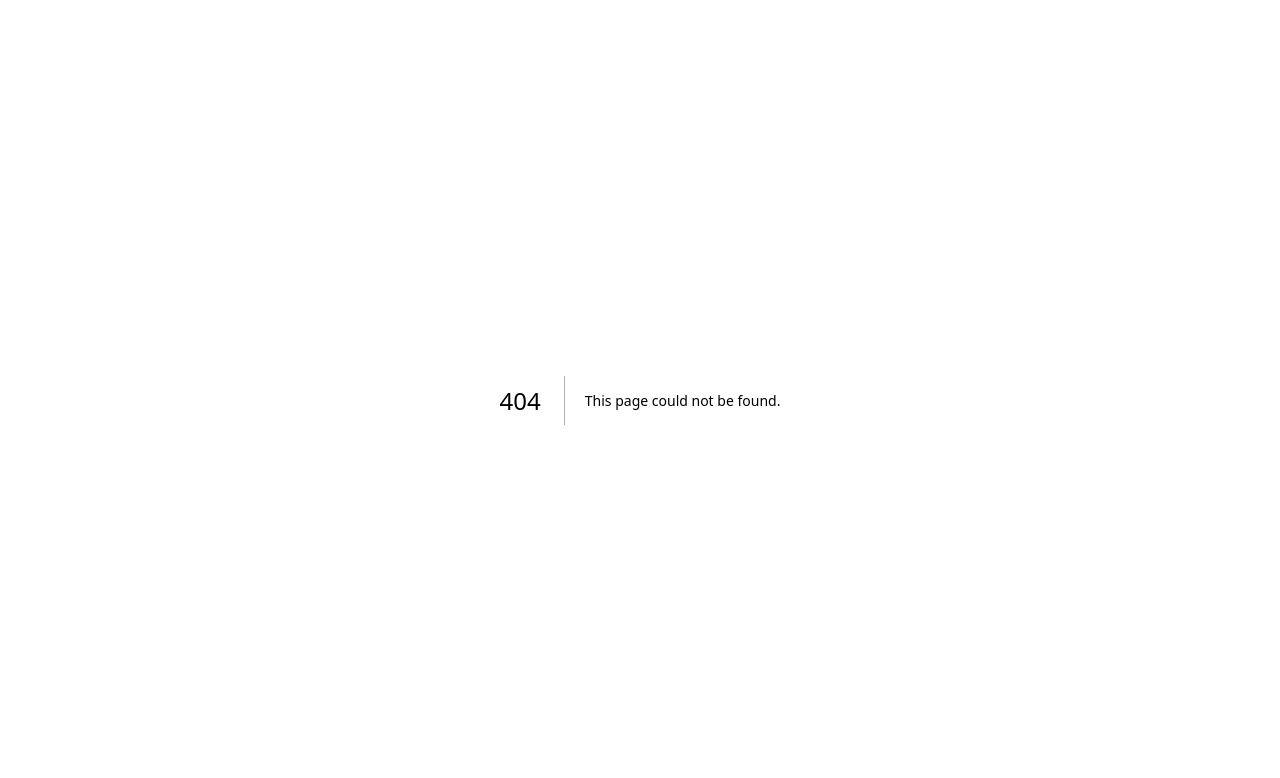
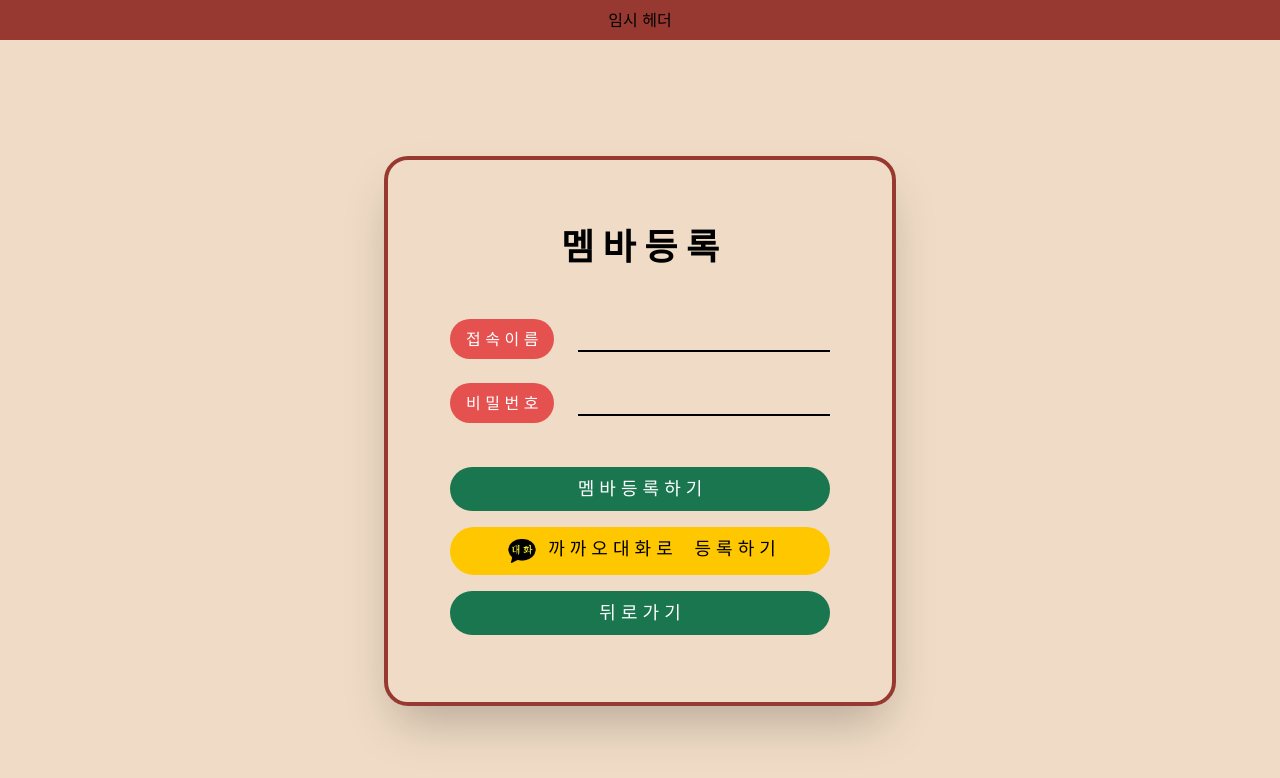
Before and after one commit to 2hanbyeol1/munhwa-yeolcha, a Next.js app: page /signup in a window 1280 px wide. Before the commit this address had no page. Shown: the top 778 px of the page. Built offline with nearby package versions, Linux system fonts and the light colour scheme.

Commit message:
Feat: 로그인 & 회원가입 페이지 UI 완료

```diff
--- /dev/null
+++ b/src/app/(provider)/(home)/login/page.tsx
@@ -0,0 +1,38 @@
+import Link from "next/link";
+import React from "react";
+
+const LoginPage = () => {
+  return (
+    <div className="flex items-center justify-center mt-[100px]">
+      <div className="rounded-3xl w-full max-w-lg h-[550px] border-4 border-dark-red shadow-2xl flex flex-col gap-10 items-center justify-center">
+        <h2 className="text-4xl font-bold mb-8 text-center ">접 속 하 기</h2>
+        <div className="mb-6 space-y-6">
+          <div className="flex items-center space-x-6 w-[380px]">
+            <label className="bg-coral text-white px-4 py-2 rounded-full whitespace-nowrap">접 속 이 름</label>
+            <input type="text" className="bg-beige text-center flex-grow border-b-2 border-black focus:outline-none" />
+          </div>
+          <div className="flex items-center space-x-6">
+            <label className="bg-coral text-white px-4 py-2 rounded-full whitespace-nowrap">비 밀 번 호</label>
+            <input
+              type="password"
+              className="bg-beige text-center flex-grow border-b-2 border-black focus:outline-none"
+            />
+          </div>
+        </div>
+        <div className="flex flex-col items-center space-y-4">
+          <button className="w-[380px] bg-green text-white py-2 rounded-full text-lg hover:bg-hover-green transition duration-300">
+            들 어 가 기
+          </button>
+          <Link
+            href={"/signup"}
+            className="w-[380px] text-center bg-green text-white py-2 rounded-full text-lg hover:bg-hover-green transition duration-300"
+          >
+            멤 바 등 록
+          </Link>
+        </div>
+      </div>
+    </div>
+  );
+};
+
+export default LoginPage;
--- /dev/null
+++ b/src/app/(provider)/(home)/signup/page.tsx
@@ -0,0 +1,42 @@
+import Link from "next/link";
+import React from "react";
+
+const SignUpPage = () => {
+  return (
+    <div className="flex items-center justify-center mt-[100px]">
+      <div className="rounded-3xl w-full max-w-lg h-[550px] border-4 border-dark-red shadow-2xl flex flex-col gap-5 items-center justify-center">
+        <h2 className="text-4xl font-bold mb-8 text-center ">멤 바 등 록</h2>
+        <div className="mb-6 space-y-6">
+          <div className="flex items-center space-x-6 w-[380px]">
+            <label className="bg-coral text-white px-4 py-2 rounded-full whitespace-nowrap">접 속 이 름</label>
+            <input type="text" className="bg-beige text-center flex-grow border-b-2 border-black focus:outline-none" />
+          </div>
+          <div className="flex items-center space-x-6">
+            <label className="bg-coral text-white px-4 py-2 rounded-full whitespace-nowrap">비 밀 번 호</label>
+            <input
+              type="password"
+              className="bg-beige text-center flex-grow border-b-2 border-black focus:outline-none"
+            />
+          </div>
+        </div>
+        <div className="flex flex-col items-center space-y-4">
+          <button className="w-[380px] text-lg bg-green text-white py-2 rounded-full hover:bg-hover-green transition duration-300">
+            멤 바 등 록 하 기
+          </button>
+          <button className="flex justify-center gap-2 w-[380px] text-lg bg-yellow py-2 rounded-full hover:bg-hover-green transition duration-300">
+            <img src="/images/kakaologo.png" alt="Kakao Logo" className="w-9 h-8" />
+            <span>까 까 오 대 화 로ㅤ 등 록 하 기</span>
+          </button>
+          <Link
+            href={"/login"}
+            className="w-[380px] text-center text-lg bg-green text-white py-2 rounded-full hover:bg-hover-green transition duration-300"
+          >
+            뒤 로 가 기
+          </Link>
+        </div>
+      </div>
+    </div>
+  );
+};
+
+export default SignUpPage;
--- a/tailwind.config.ts
+++ b/tailwind.config.ts
@@ -9,10 +9,13 @@ const config: Config = {
   theme: {
     colors: {
       "dark-red": "#973931",
-      coral: "#25514F",
+      coral: "#E5514F",
       beige: "#F0DCC6",
       green: "#1A764F",
-      "withered-diamond": "#76939E"
+      "withered-diamond": "#76939E",
+      "hover-green": "#2BD58D",
+      white: "#FFFFFF",
+      yellow: "#FFC700"
     },
     extend: {}
   },
```
Also changed, not shown: public/images/kakaologo.png (added), 1 other file (tests, documents, lock files or other folders).
